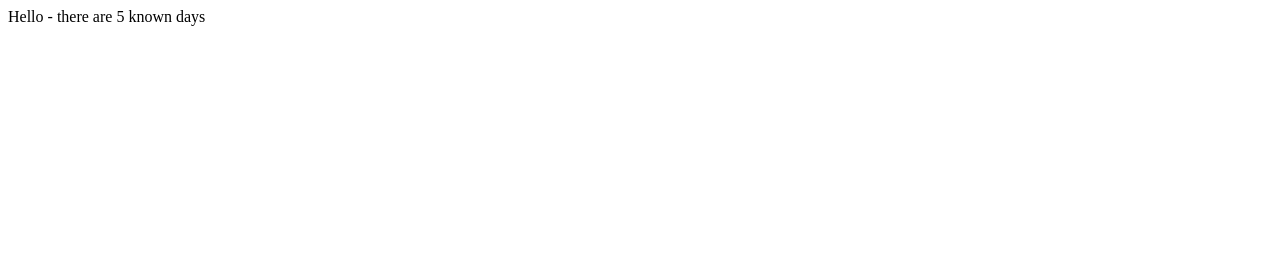
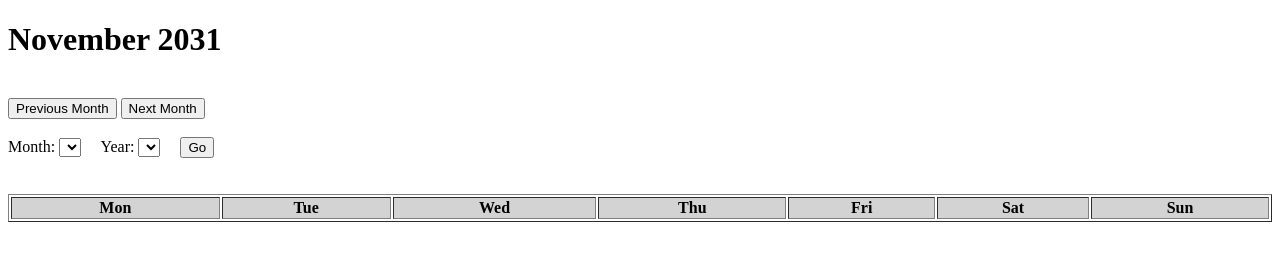
Before and after one commit to aydaeslami/Piscine-Sprint2-Days-calendar, a plain HTML site: page index.html in a window 1280 px wide. Drawn offline with Linux system fonts and the light colour scheme.

Commit message:
Html base

```diff
--- a/index.html
+++ b/index.html
@@ -4,6 +4,41 @@
         <script type="module" src="common.mjs"></script>
         <script type="module" src="web.mjs"></script>
     </head>
-    <body>
-    </body>
+<body>
+
+  <h1><b>November 2031</b></h1>
+
+  <br>
+
+  <button>Previous Month</button>
+  <button>Next Month</button>
+
+  <br><br>
+
+  <label for="month">Month:</label>
+  <select id="month"></select>
+
+  &nbsp;&nbsp;&nbsp;
+
+  <label for="year">Year:</label>
+  <select id="year"></select>
+
+  &nbsp;&nbsp;&nbsp;
+
+  <button>Go</button>
+
+  <br><br><br>
+
+  <table border="1" width="100%">
+<tr style="background-color: lightgray;">      <th>Mon</th>
+      <th>Tue</th>
+      <th>Wed</th>
+      <th>Thu</th>
+      <th>Fri</th>
+      <th>Sat</th>
+      <th>Sun</th>
+    </tr>
+  </table>
+
+</body>
 </html>
--- a/web.mjs
+++ b/web.mjs
@@ -7,5 +7,5 @@ import { getGreeting } from "./common.mjs";
 import daysData from "./days.json" with { type: "json" };
 
 window.onload = function() {
-    document.querySelector("body").innerText = `${getGreeting()} - there are ${daysData.length} known days`;
+    // document.querySelector("body").innerText = `${getGreeting()} - there are ${daysData.length} known days`;
 }
```
